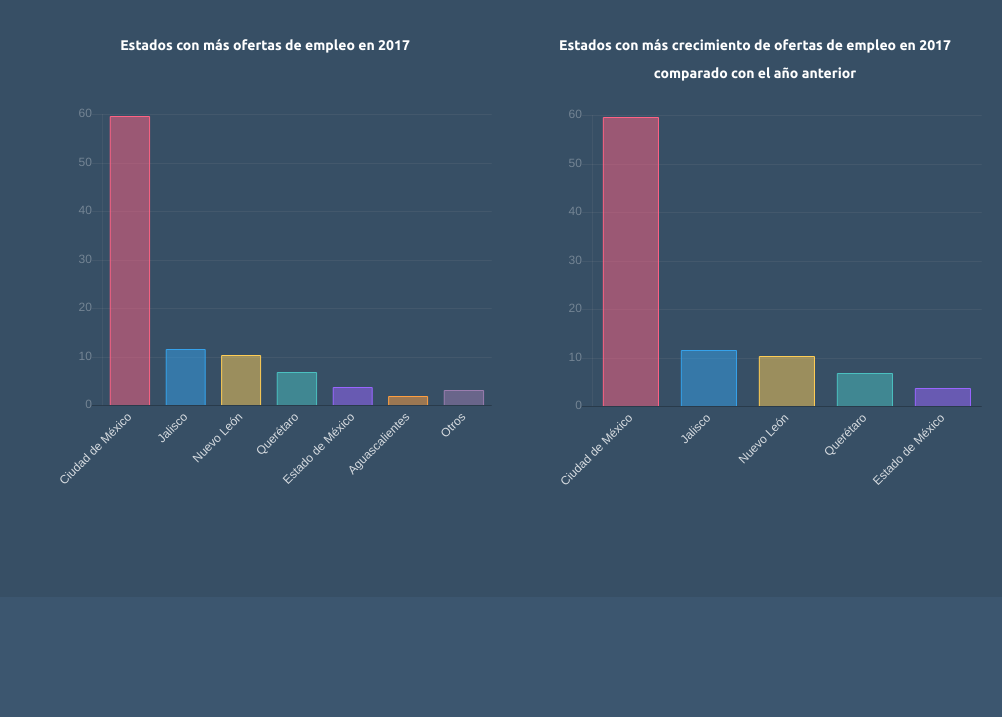
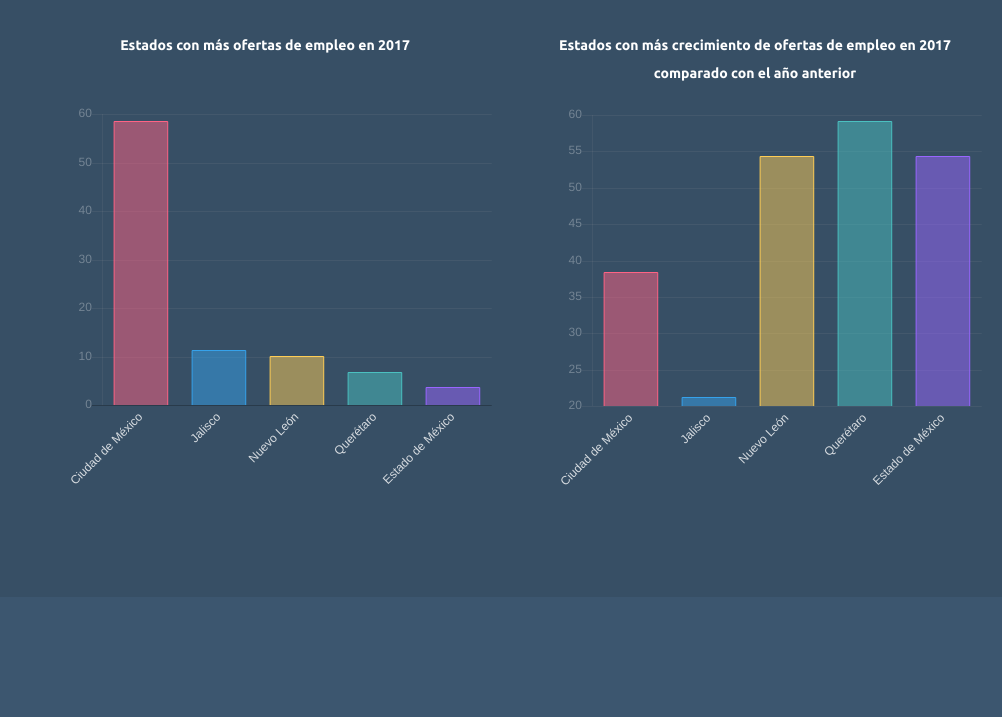
Before and after one commit to mikebsg01/Reporte-Mercado-Laboral-de-TI---WebDesign, a plain HTML site: page index.html in a window 1280 px wide. Shown: the part 2659-3376 px from the top of the page, without its empty margins (130-1132 px from the left). Drawn offline with nearby package versions, Linux system fonts and the light colour scheme.

Commit message:
Horizontal Bars changed - No.2

```diff
--- a/assets/css/sass-project/main.scss
+++ b/assets/css/sass-project/main.scss
@@ -239,7 +239,7 @@ li ol > li:before {
     #chart-highest-growth-profiles {
       margin-left: .75 * $spaceFactor;
       margin-top: 3.2 * $spaceFactor;
-      width: 590px !important;
+      width: 560px !important;
       height: 360px !important;
     }
   }
--- a/assets/js/app.js
+++ b/assets/js/app.js
@@ -7,13 +7,11 @@ $(document).ready(() => {
       data: {
         datasets: [{
           data: [
-            59.5,
-            11.5,
-            10.3,
-            6.9,
-            3.7,
-            1.9,
-            3.2
+            58.56,
+            11.38,
+            10.15,
+            6.72,
+            3.65
           ],
           backgroundColor: [
             'rgba(255, 99, 132, 0.5)',
@@ -40,13 +38,10 @@ $(document).ready(() => {
           'Jalisco',
           'Nuevo León',
           'Querétaro',
-          'Estado de México',
-          'Aguascalientes',
-          'Otros'
+          'Estado de México'
         ]
       },
       options: {
-        cutoutPercentage: 60,
         responsive: true,
         legend: {
           display: false,
@@ -74,8 +69,6 @@ $(document).ready(() => {
         },
         scales: {
           yAxes: [{
-            categoryPercentage: 1.0,
-            barPercentage: 0.7,
             gridLines: {
               color: 'rgba(175, 175, 175, 0.1)',
               lineWidth: 1
@@ -85,6 +78,8 @@ $(document).ready(() => {
             }
           }],
           xAxes: [{
+            categoryPercentage: 1,
+            barPercentage: 0.7,
             gridLines: {
               color: 'rgba(175, 175, 175, 0.0)',
               lineWidth: 1
@@ -107,11 +102,11 @@ $(document).ready(() => {
       data: {
         datasets: [{
           data: [
-            59.53,
-            11.54,
-            10.29,
-            6.87,
-            3.70
+            38.38,
+            21.29,
+            54.40,
+            59.24,
+            54.35
           ],
           backgroundColor: [
             'rgba(255, 99, 132, 0.5)',
@@ -138,7 +133,6 @@ $(document).ready(() => {
         ]
       },
       options: {
-        cutoutPercentage: 60,
         responsive: true,
         legend: {
           display: false,
@@ -166,8 +160,6 @@ $(document).ready(() => {
         },
         scales: {
           yAxes: [{
-            categoryPercentage: 1.0,
-            barPercentage: 0.7,
             gridLines: {
               color: 'rgba(175, 175, 175, 0.1)',
               lineWidth: 1
@@ -177,6 +169,8 @@ $(document).ready(() => {
             }
           }],
           xAxes: [{
+            categoryPercentage: 1,
+            barPercentage: 0.7,
             gridLines: {
               color: 'rgba(175, 175, 175, 0.0)',
               lineWidth: 1
@@ -425,7 +419,7 @@ $(document).ready(() => {
               lineWidth: 1
             },
             ticks: {
-              fontColor: 'rgba(255, 255, 255, 1)',
+              fontColor: 'rgba(255, 255, 255, 0.95)',
               fontSize: 14,
               autoSkip: false
             }
```
Also changed, not shown: assets/css/style.css.
